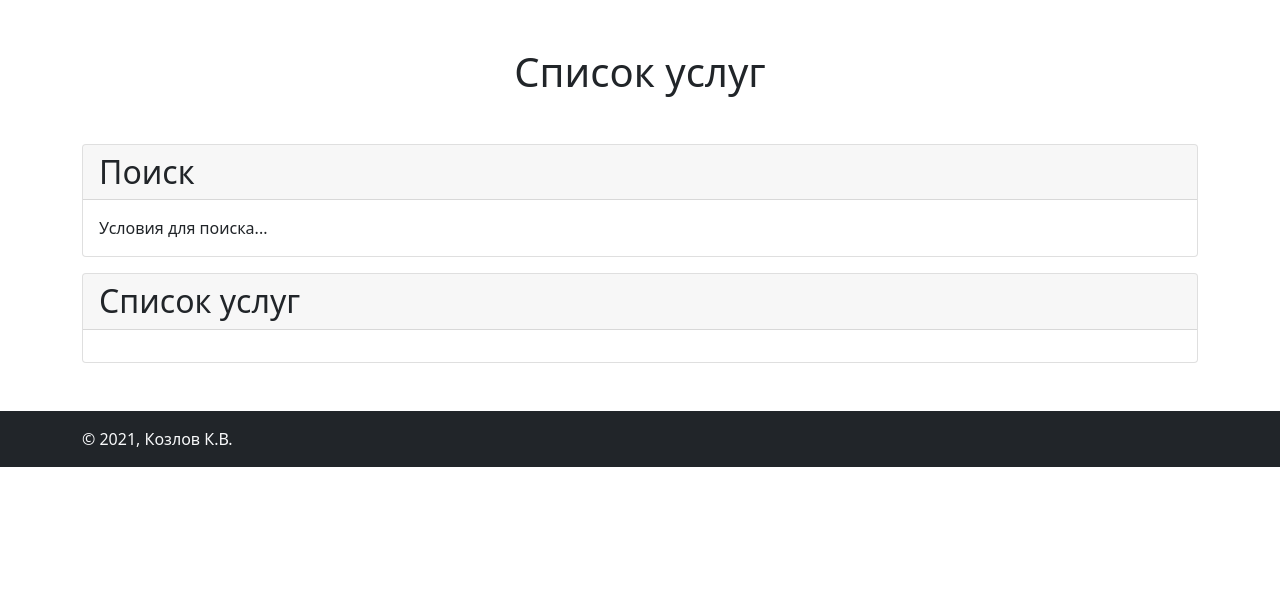
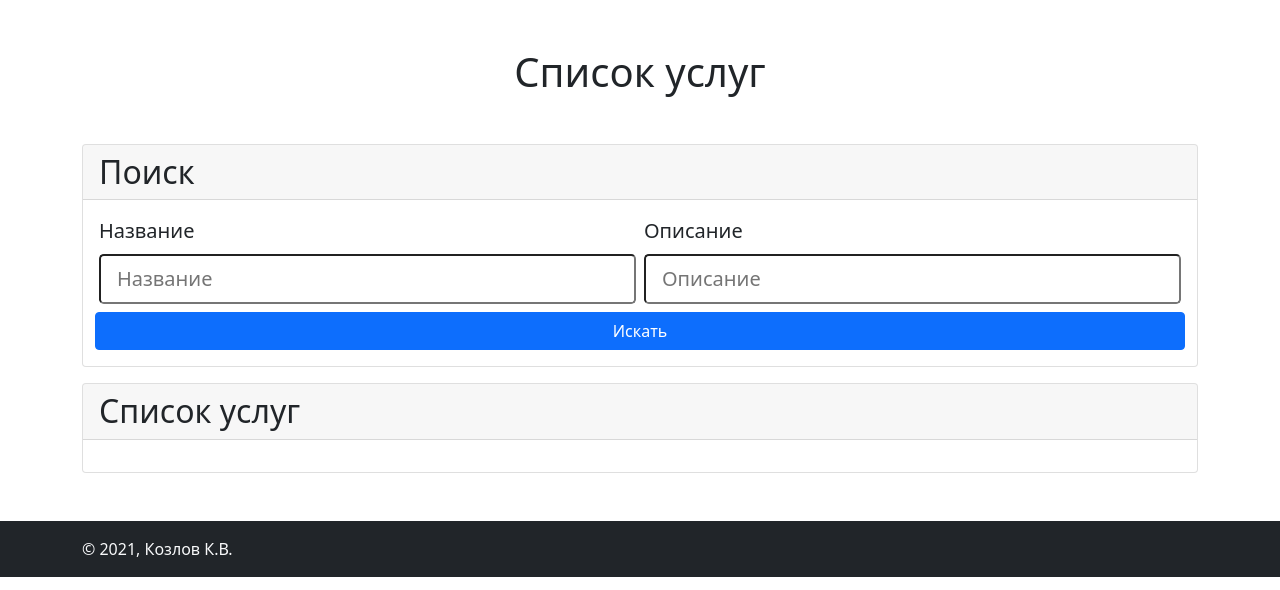
Before and after one commit to KozlovKV/clients-notebook, a Django app: page /service/list/ in a window 1280 px wide. Shown: the part 56-646 px from the top of the page. Run offline with Django 3.2, Linux system fonts and the light colour scheme; data that the repository does not hold is empty; some libraries are stand-ins or nearby versions.

Commit message:
Implement service search by label and description

```diff
--- a/apps/services_app/forms.py
+++ b/apps/services_app/forms.py
@@ -31,6 +31,23 @@ class ServiceForm(forms.ModelForm):
                 'placeholder': 'Описание',
             }),
         }
+
+
+class ServiceSearchForm(forms.Form):
+    label = forms.CharField(
+        label='Название', required=False,
+        widget=forms.TextInput(attrs={
+            'class': 'form-control-lg w-100',
+            'placeholder': 'Название',
+        })
+    )
+    description = forms.CharField(
+        label='Описание', required=False,
+        widget=forms.TextInput(attrs={
+            'class': 'form-control-lg w-100',
+            'placeholder': 'Описание',
+        })
+    )
 
 
 class SingleServiceNoteForm(forms.ModelForm):
--- a/apps/services_app/templates/services_list.html
+++ b/apps/services_app/templates/services_list.html
@@ -9,7 +9,18 @@
     <div class="card">
         <h2 class="card-header">Поиск</h2>
         <div class="card-body">
-            Условия для поиска...
+            <form class="row g-2" action="{% url 'services_list' %}" method="post">
+                {% csrf_token %}
+                <div class="col-md-6">
+                    <label class="form-label fs-5" for="id_{{ form.label.name }}">{{ form.label.label }}</label>
+                    {{ form.label }}
+                </div>
+                <div class="col-md-6">
+                    <label class="form-label fs-5" for="id_{{ form.description.name }}">{{ form.description.label }}</label>
+                    {{ form.description }}
+                </div>
+                    <button class="col-12 btn btn-primary" type="submit">Искать</button>
+            </form>
         </div>
     </div>
     <div class="card mt-3">
--- a/apps/services_app/views/lists.py
+++ b/apps/services_app/views/lists.py
@@ -1,18 +1,32 @@
 from django.urls import reverse_lazy
 from django.views.generic import list as generic_list_views
+from django.views.generic import edit as generic_edit_views
 
 from apps.front_app.views import BaseViewWithMenu
 from apps.services_app import models as service_models, forms as service_forms
 
 
-class ServicesListView(BaseViewWithMenu, generic_list_views.ListView):
+class ServicesListView(BaseViewWithMenu, generic_list_views.BaseListView,
+                       generic_edit_views.BaseFormView):
     template_name = 'services_list.html'
     object_list = []
     model = service_models.Service
+    form_class = service_forms.ServiceSearchForm
+    success_url = reverse_lazy('services_list')
 
     def get(self, request, *args, **kwargs):
         self.object_list = self.get_queryset()
         return super(ServicesListView, self).get(request, *args, **kwargs)
+
+    def form_valid(self, form):
+        data = form.cleaned_data
+        self.object_list = self.model.objects.filter(
+            label__icontains=data.get('label', ''),
+            description__icontains=data.get('description', ''),
+        )
+        self.add_message(f'Найдено совпадений: {len(self.object_list)}')
+        context = self.get_context_data(**self.kwargs)
+        return self.render_to_response(context, **self.kwargs)
 
 
 class MyServicesListView(BaseViewWithMenu, generic_list_views.ListView):
```
Also changed, not shown: apps/services_app/urls.py (+9 -4 lines).
